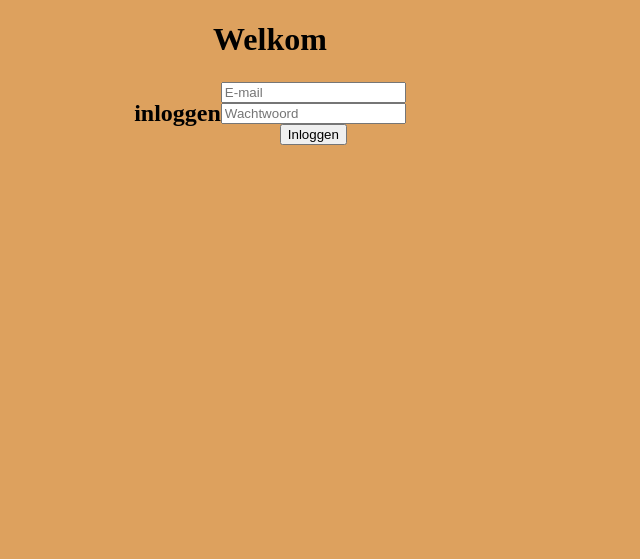
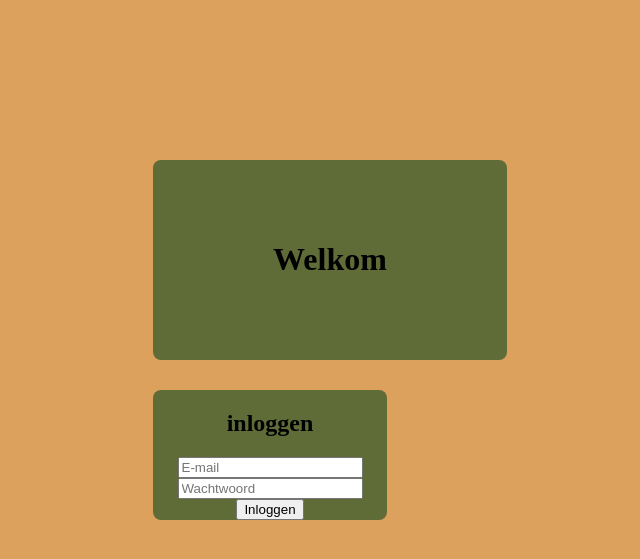
Before and after one commit to ChillsyOnGit/FloraFlux, a PHP site: page /login.php in a window 1280 px wide. Shown: the top 559 px of the page, without its empty margins (370-1010 px from the left). Run offline with PHP 8.4, Linux system fonts and the light colour scheme.

Commit message:
Update login.css

```diff
--- a/css/login.css
+++ b/css/login.css
@@ -1,22 +1,40 @@
 body {
     margin: 0;
     background-color: var(--orange);
+        display: flex;
+        flex-direction: column;
+        align-items: center;
+
 }
 
 .box1 {
     display: flex;
     justify-content: center;
+    background-color: var(--green);
+    width: 100%;
+    border-radius: 8px;
+    padding: 60px;
 }
 
 .box2 {
     display: flex;
     justify-content: center;
     align-items: center;
+    flex-direction: column;
+    background-color: var(--green);
+    width: 100%;
+    border-radius: 8px;
 }
-
 
 form {
     display: flex;
     flex-direction: column;
     align-items: center;
 }
+
+.grotebox {
+    display: flex;
+    margin-top: 20vh;
+    gap: 30px;
+    flex-direction: column;
+}
```
